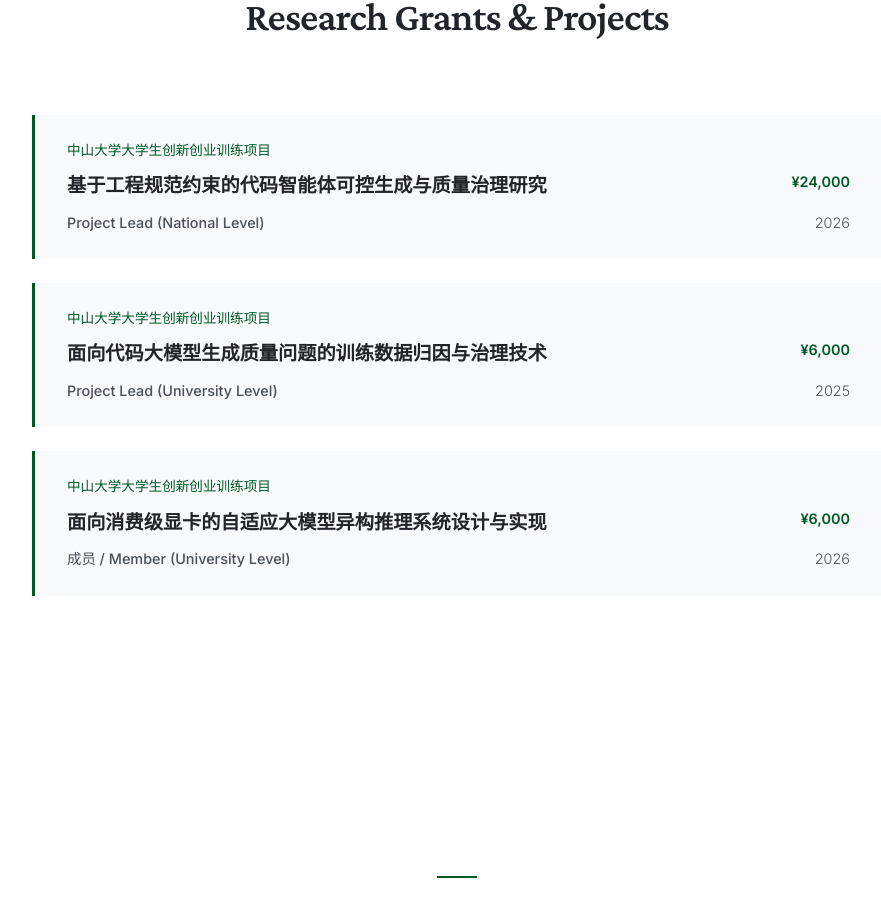
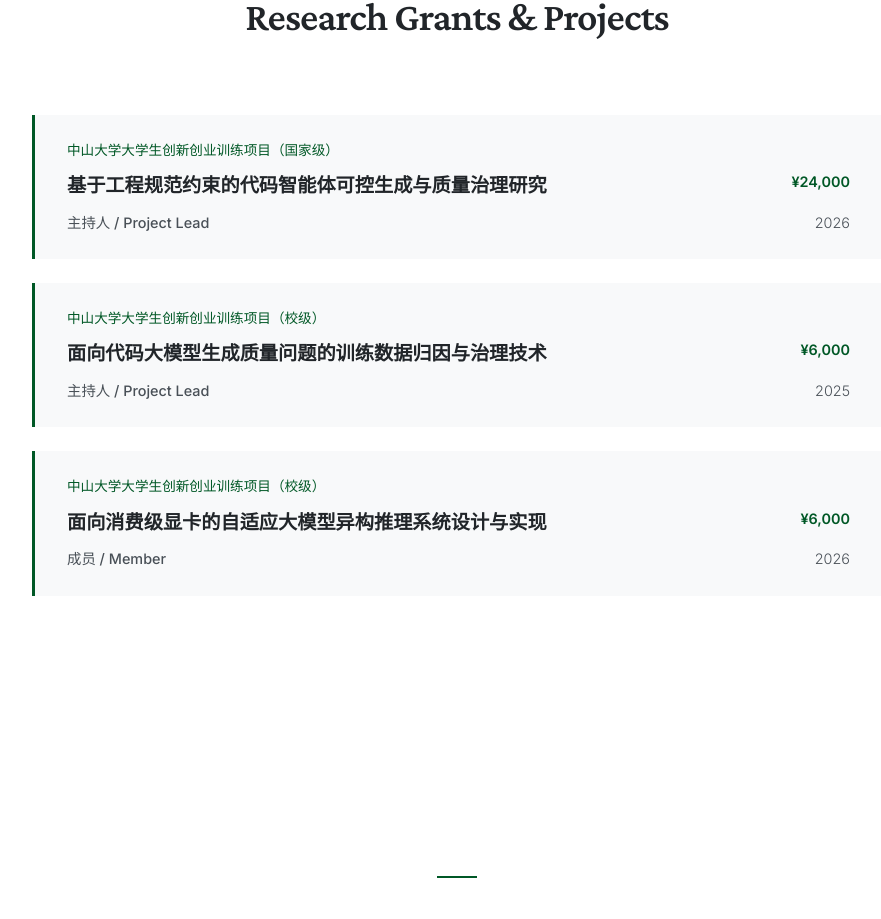
Before and after one commit to kaifeng-he/kaifeng-he.github.io, a React (Vite) app: page / in a window 1280 px wide. Shown: the part 2979-3898 px from the top of the page, without its empty margins (183-1064 px from the left). Built offline with nearby package versions, Linux system fonts and the light colour scheme.

Commit message:
update Research Grants & Projects

```diff
--- a/src/sections/Research.tsx
+++ b/src/sections/Research.tsx
@@ -95,22 +95,22 @@ const Research: React.FC = () => {
         <div className="grants-list">
           <Grant
             title="基于工程规范约束的代码智能体可控生成与质量治理研究"
-            program="中山大学大学生创新创业训练项目"
-            role="Project Lead (National Level)"
+            program="中山大学大学生创新创业训练项目（国家级）"
+            role="主持人 / Project Lead"
             period="2026"
             funding="¥24,000"
           />
           <Grant
             title="面向代码大模型生成质量问题的训练数据归因与治理技术"
-            program="中山大学大学生创新创业训练项目"
-            role="Project Lead (University Level)"
+            program="中山大学大学生创新创业训练项目（校级）"
+            role="主持人 / Project Lead"
             period="2025"
             funding="¥6,000"
           />
           <Grant
             title="面向消费级显卡的自适应大模型异构推理系统设计与实现"
-            program="中山大学大学生创新创业训练项目"
-            role="成员 / Member (University Level)"
+            program="中山大学大学生创新创业训练项目（校级）"
+            role="成员 / Member"
             period="2026"
             funding="¥6,000"
           />
```
